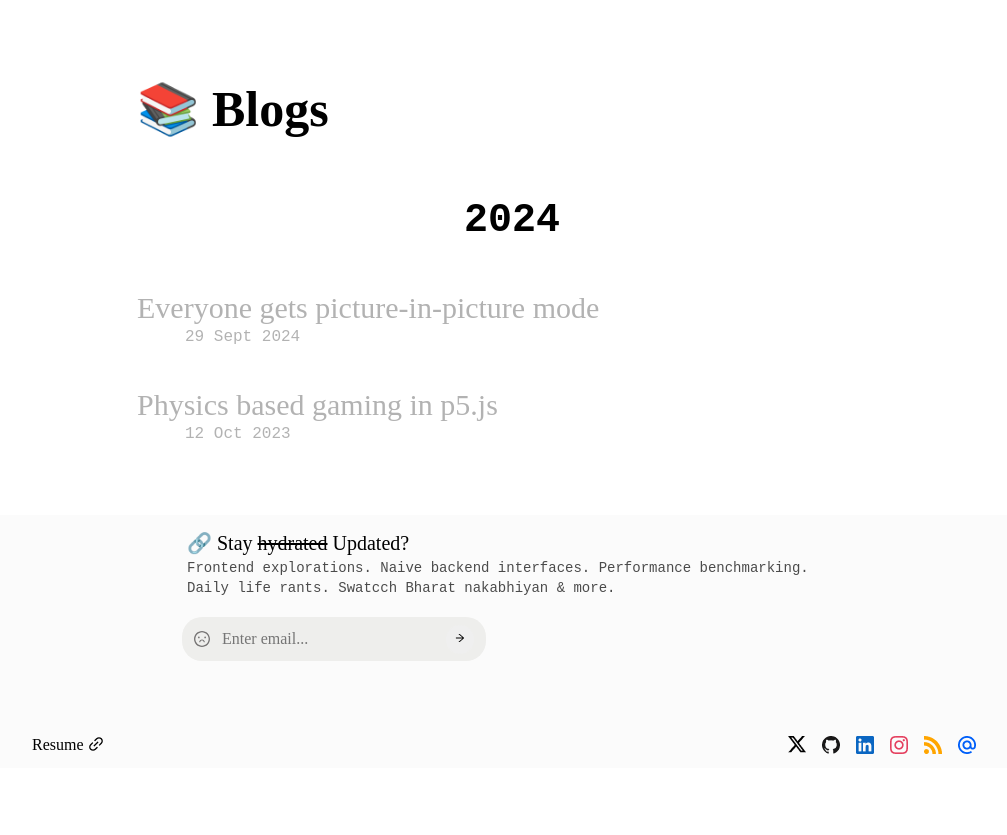
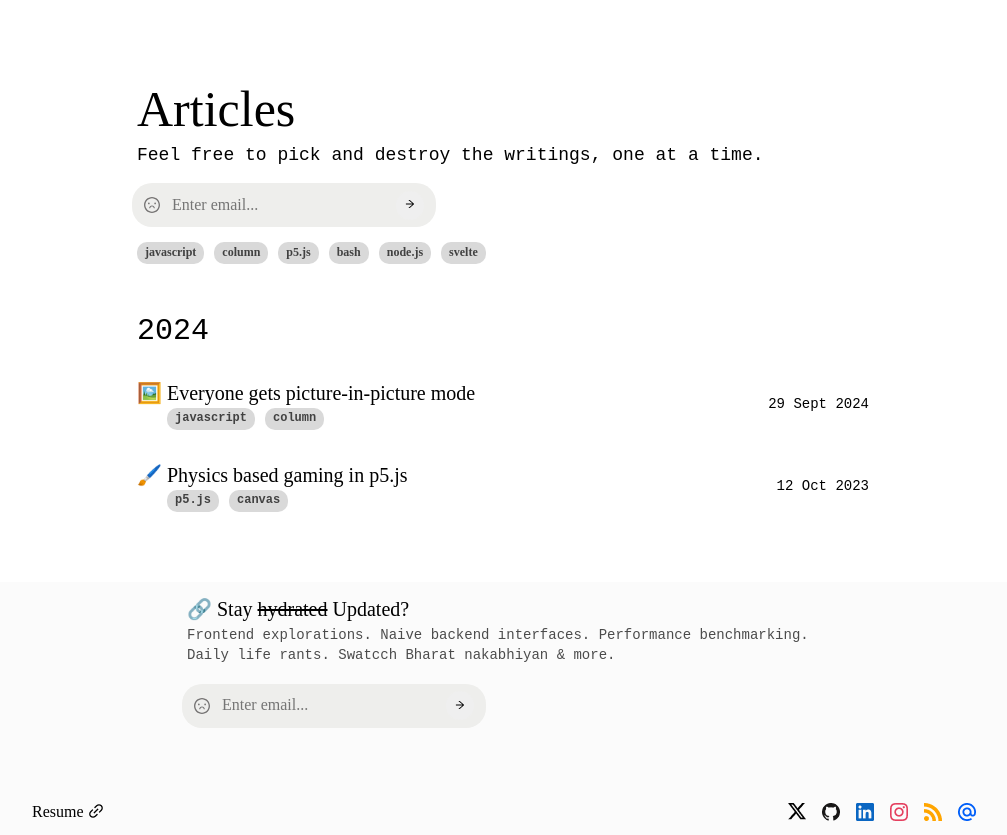
Before and after one commit to himanshuc3/blog, a Gatsby site: page /blog in a window 1280 px wide. Shown: the part 103-938 px from the top of the page, without its empty margins (128-1135 px from the left). Before the commit the page ends 871 px from the top, so only its background shows below. Built offline with nearby package versions, Linux system fonts and the light colour scheme; Gatsby itself is replaced by a stand-in of ours.

Commit message:
styles for all pages

```diff
--- /dev/null
+++ b/src/components/input/index.tsx
@@ -0,0 +1,16 @@
+import React from 'react'
+import { FrownOutlined, ArrowRightOutlined } from '@ant-design/icons'
+import './styles.scss'
+
+
+const Input = () => {
+    return (
+        <div className='input'>
+            <FrownOutlined style={{ color: "#777575", margin: '0 10px' }} />
+            <input type="email" placeholder='Enter email...' />
+            <button><ArrowRightOutlined style={{ width: '10px' }} /></button>
+        </div>
+    )
+}
+
+export default Input
--- /dev/null
+++ b/src/components/input/styles.scss
@@ -0,0 +1,38 @@
+.input {
+    display: flex;
+    height: 40px;
+    background: #EEEEEC;
+    border-radius: 20px;
+    width: 300px;
+    align-items: center;
+    overflow: hidden;
+    border: 2px solid transparent;
+    position: relative;
+    top: -15px;
+    left: -5px;
+
+    input {
+        outline: none;
+        display: flex;
+        flex: 1;
+        width: 10px;
+        background: transparent;
+        border: none;
+    }
+
+    button {
+        margin: 0 10px;
+        display: inline-block;
+        color: black;
+        border: none;
+        font-size: var(--size-xs);
+        font-weight: 500;
+        border-radius: 50%;
+        padding: 3px 9px;
+        cursor: pointer;
+    }
+
+    &:focus-within {
+        border: 2px solid black;
+    }
+}
--- a/src/components/postListing/index.tsx
+++ b/src/components/postListing/index.tsx
@@ -1,5 +1,6 @@
 import React from 'react'
 import './styles.scss'
+import Tag from '../tag';
 
 interface Props {
     id: string;
@@ -10,14 +11,17 @@ interface Props {
 
 const PostListing: React.FC<Props> = ({ title, date, tags, id }) => {
     return (<div className="post-heading" data-id={id} data-unique={id}>
-        <h1 data-id={id}>{title}</h1>
-        <div className="ibm-plex-mono meta" data-id={id}>
+        <div data-id={id} className='left'>
+            <h1>{title}</h1>
+            <div className="tags ibm-plex-mono" data-id={id}>
+                {tags.map((tag) => (<Tag text={tag} />))}
+            </div>
+
+        </div>
+        <div className="ibm-plex-mono meta right" data-id={id}>
             <span className="date" data-id={id}>
                 {date}
             </span>
-            {/* <div className="tags" data-id={id}>
-                {tags.map((tag) => (<span data-id={id}>{tag}</span>))}
-            </div> */}
         </div>
     </div>)
 }
--- a/src/components/postListing/styles.scss
+++ b/src/components/postListing/styles.scss
@@ -1,36 +1,49 @@
 .post-heading {
     cursor: pointer;
+    display: flex;
+    justify-content: space-between;
+    align-items: center;
+    margin-bottom: 10px;
 
-    h1 {
-        font-size: var(--size-s);
-        transition: color 0.3s;
-        font-weight: 500;
-        color: rgba(0, 0, 0, 0.3);
+    .left {
+
+        h1 {
+            font-size: var(--size-xs);
+            transition: color 0.3s;
+            font-weight: 500;
+        }
+
+
+        .tags {
+            position: relative;
+            top: -10px;
+            margin-left: 30px;
+        }
+
+        .tags>span {
+            display: inline-block;
+            margin-right: 10px;
+            background: #D9D9D9;
+            border-radius: 10px;
+            padding: 4px 8px;
+            font-size: 12px;
+            font-weight: 600;
+            color: rgba(0, 0, 0, 0.7);
+            position: relative;
+        }
     }
 
-    &>.meta {
-        display: flex;
-        top: -20px;
-        position: relative;
-        color: rgba(0, 0, 0, 0.3);
-    }
+    .right {
 
-    .meta .date {
-        display: inline-block;
-        margin-right: 16px;
-        padding: 2px;
-        margin-left: 46px;
+        .date {
+            display: inline-block;
+            margin-right: 16px;
+            font-size: 14px;
+            padding: 2px;
+        }
     }
 
 
-    .meta .tags>span {
-        display: inline-block;
-        margin-right: 10px;
-        position: relative;
-        // background: linear-gradient(#cfddff, #cfddff) 0 95% / 100% 10px no-repeat;
-
-
-    }
 
     .selected {
         color: black;
--- a/src/components/subscribe/index.tsx
+++ b/src/components/subscribe/index.tsx
@@ -1,6 +1,7 @@
 import * as React from 'react'
 import { FrownOutlined, ArrowRightOutlined } from '@ant-design/icons'
 import './styles.scss'
+import Input from '../input'
 
 const Subscribe: React.FC<{}> = () => {
     return (
@@ -10,11 +11,7 @@ const Subscribe: React.FC<{}> = () => {
             <h4 className='desc ibm-plex-mono'>Frontend explorations. Naive backend interfaces. Performance benchmarking. <br />
                 Daily life rants. Swatcch Bharat nakabhiyan & more.
             </h4>
-            <div className='cta'>
-                <FrownOutlined style={{ color: "#777575", margin: '0 10px' }} />
-                <input type="email" placeholder='Enter email...' />
-                <button><ArrowRightOutlined style={{ width: '10px' }} /></button>
-            </div>
+            <Input />
         </div>
     )
 }
--- /dev/null
+++ b/src/components/tag/index.tsx
@@ -0,0 +1,14 @@
+import React from 'react'
+import './styles.scss'
+
+type Props = {
+    text: string;
+}
+
+const Tag: React.FC<Props> = ({ text }) => {
+    return (
+        <span className='tag'>{text}</span>
+    )
+}
+
+export default Tag
--- /dev/null
+++ b/src/components/tag/styles.scss
@@ -0,0 +1,11 @@
+.tag {
+    display: inline-block;
+    margin-right: 10px;
+    background: #D9D9D9;
+    border-radius: 10px;
+    padding: 4px 8px;
+    font-size: 12px;
+    font-weight: 600;
+    color: rgba(0, 0, 0, 0.7);
+    position: relative;
+}
--- a/src/pages/blog/index.tsx
+++ b/src/pages/blog/index.tsx
@@ -2,30 +2,52 @@ import Skeleton from '../../components/skeleton'
 import React from 'react'
 import type { HeadFC, PageProps } from "gatsby"
 import PostListing from '../../components/postListing'
-
+import Tag from '../../components/tag'
+import Input from '../../components/input'
 
 
 import './styles.scss'
 
 const RECENT_POSTS = [
     {
-        title: 'Everyone gets picture-in-picture mode',
+        title: '🖼️ Everyone gets picture-in-picture mode',
         date: `29 Sept 2024`,
         tags: ['javascript', 'column']
     },
     {
-        title: 'Physics based gaming in p5.js',
+        title: '🖌️ Physics based gaming in p5.js',
         date: `12 Oct 2023`,
         tags: ['p5.js', 'canvas']
     },
 
 ]
 
+const TAGS = [
+    'javascript',
+    'column',
+    'p5.js',
+    'bash',
+    'node.js',
+    'svelte'
+]
+
 const BlogPage: React.FC<PageProps> = () => {
     return (
         <Skeleton className='blog-wrapper'>
             <div className="poster section">
-                <h1>📚 Blogs</h1>
+                <div className='heading'>
+                    <h1>Articles</h1>
+                    <p className='ibm-plex-mono'>Feel free to pick and destroy the writings, one at a time.</p>
+
+                </div>
+                <div className='filter'>
+                    <div>
+                        <Input />
+                        <div className='tags'>
+                            {TAGS.map(tag => <Tag text={tag} />)}
+                        </div>
+                    </div>
+                </div>
                 <div className='filters'>
                     <h1 className='ibm-plex-mono'>2024</h1>
                 </div>
--- a/src/pages/blog/styles.scss
+++ b/src/pages/blog/styles.scss
@@ -11,20 +11,34 @@
         margin: 50px auto;
         flex: 1;
 
+        .heading {
+            &>h1 {
+                font-size: var(--size-l);
+                font-weight: 500;
+            }
+
+            &>p {
+                font-size: 18px;
+                font-weight: 500;
+                display: inline-block;
+                position: relative;
+                top: -45px;
+            }
+        }
+
+        .filter {
+            position: relative;
+            top: -30px;
+        }
+
         &>h1 {
             font-size: var(--size-l);
         }
 
         .filters>h1 {
-            text-align: center;
-            font-size: var(--size-m);
+            font-weight: 500;
+            font-size: var(--size-s);
         }
     }
 
-    // .posts {
-    //     display: flex;
-    //     flex: 1;
-    //     flex-direction: column;
-    //     height: 10px;
-    // }
 }
```
